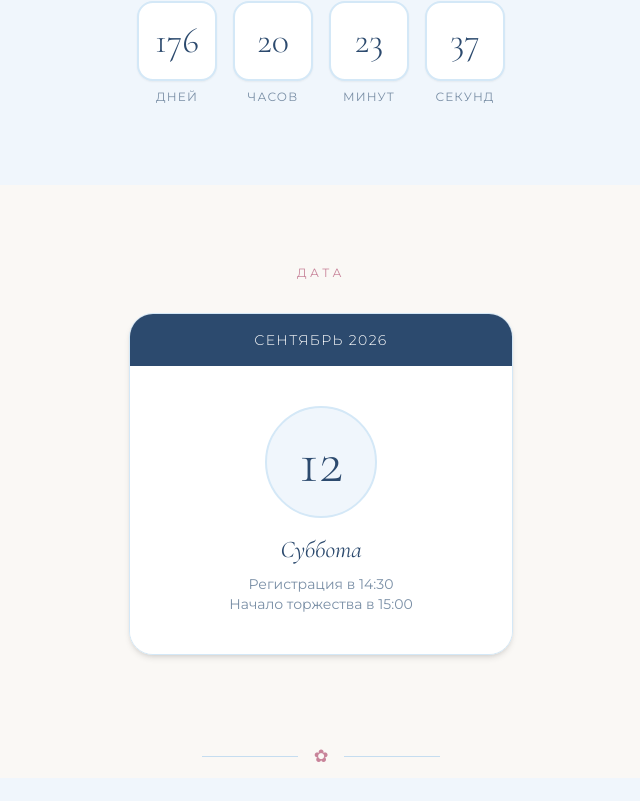
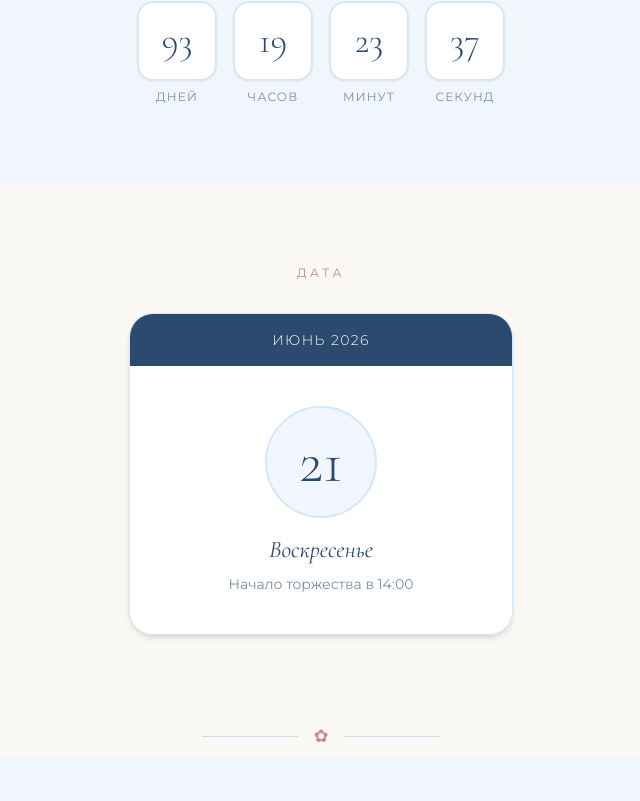
Before and after one commit to pr-poehali-dev/wedding-invitation-project-15, a React (Vite) app: page / in a window 1280 px wide. Shown: the part 1397-2198 px from the top of the page, without its empty margins (319-959 px from the left). Built offline with nearby package versions, Linux system fonts and the light colour scheme.

Commit message:
Обновление даты свадьбы и таймера

```diff
--- a/src/pages/Index.tsx
+++ b/src/pages/Index.tsx
@@ -1,7 +1,7 @@
 import { useState, useEffect, useRef } from "react";
 import Icon from "@/components/ui/icon";
 
-const WEDDING_DATE = new Date("2026-09-12T15:00:00");
+const WEDDING_DATE = new Date("2026-06-21T14:00:00");
 const FLORAL_IMAGE =
   "https://cdn.poehali.dev/projects/2c19be70-82ff-4474-942e-2256ab01f504/files/8378822f-41cf-4d8c-a792-3da821e0fbd6.jpg";
 
@@ -234,7 +234,7 @@ export default function Index() {
             style={{ border: "1px solid var(--blue-border)" }}
           >
             <div className="py-4" style={{ background: "var(--blue-deep)" }}>
-              <p className="text-white uppercase tracking-widest text-sm font-light">Сентябрь 2026</p>
+              <p className="text-white uppercase tracking-widest text-sm font-light">Июнь 2026</p>
             </div>
             <div className="py-10 px-8" style={{ background: "#fff" }}>
               <div
@@ -245,19 +245,17 @@ export default function Index() {
                   className="font-cormorant text-6xl font-light"
                   style={{ color: "var(--blue-deep)" }}
                 >
-                  12
+                  21
                 </span>
               </div>
               <p
                 className="font-cormorant text-2xl mb-2 font-light"
                 style={{ color: "var(--blue-deep)" }}
               >
-                Суббота
+                Воскресенье
               </p>
               <p className="text-sm" style={{ color: "var(--text-muted)" }}>
-                Регистрация в 14:30
-                <br />
-                Начало торжества в 15:00
+                Начало торжества в 14:00
               </p>
             </div>
           </div>
```
